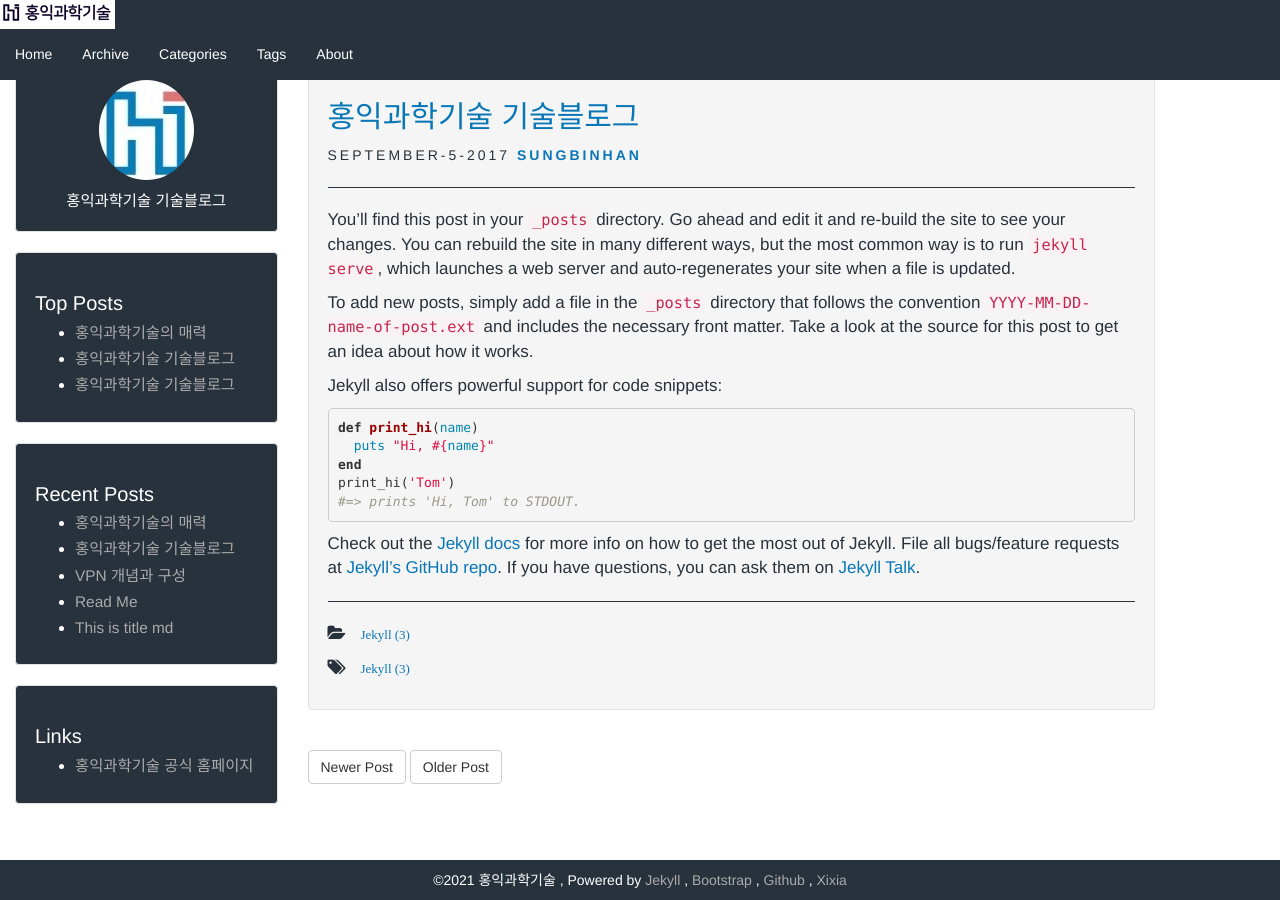
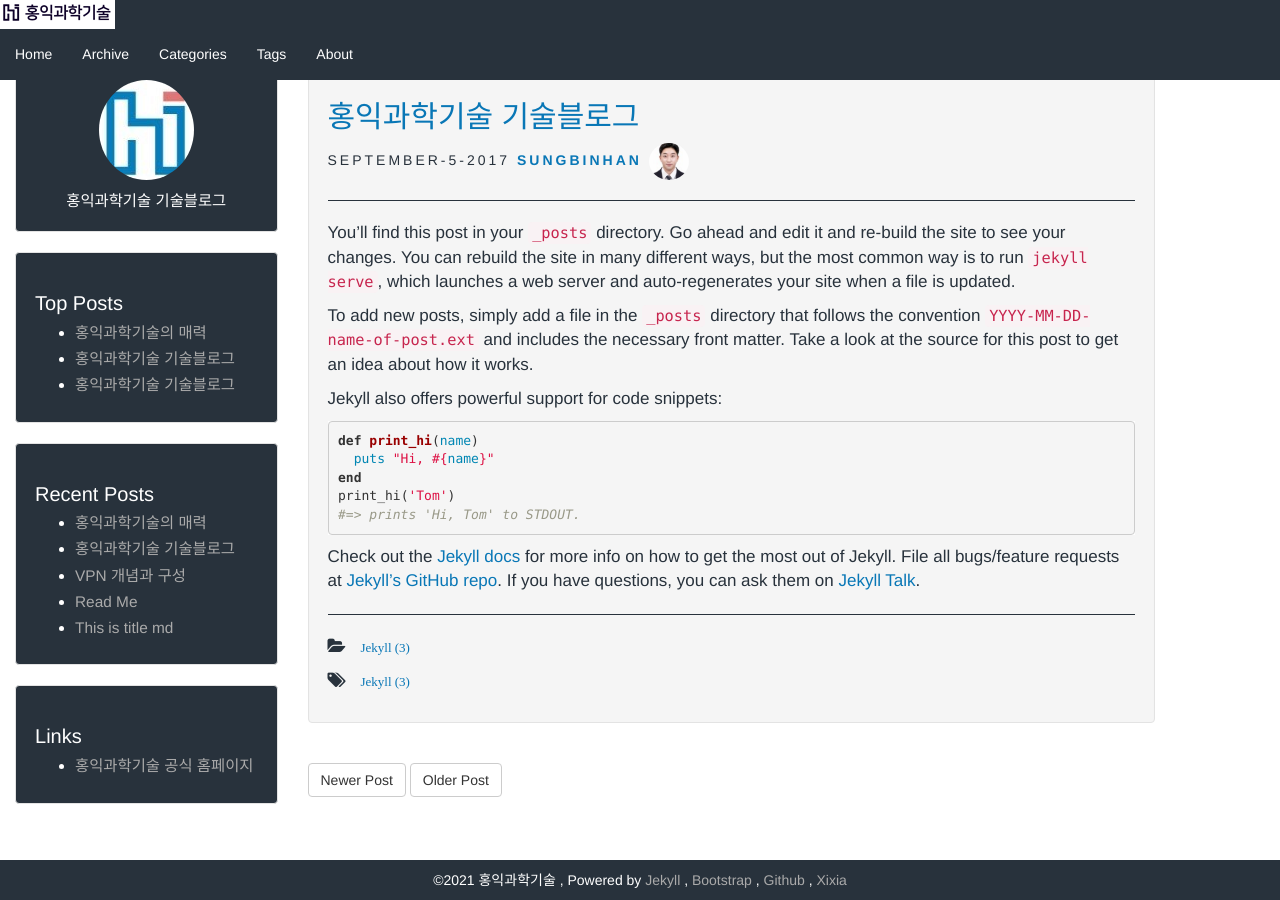
Before and after one commit to jangh-lee/hongikit-mts.github.io, a Jekyll site: the page built from _posts/2017-09-05-welcome-to-jekyll.markdown, in a window 1280 px wide. Built offline with Jekyll 4.4.1, drawn with Linux system fonts in a browser that asks for light colours.

Commit message:
Update post.html

```diff
--- a/_layouts/post.html
+++ b/_layouts/post.html
@@ -8,7 +8,7 @@
             {% assign date_format = site.date_format.title %}
             {{ page.date | date: date_format }}
             <a><strong>SungBinHan</strong></a>
-           <span class="Post-img" <img src="{{ site.baseurl }}/assets/images/sb.PNG" class="img-circle" width="40px" /></span>
+           <img src="{{ site.baseurl }}/assets/images/sb.PNG" class="img-circle" width="40px" />
         </span>
         <hr style="border-top:1px solid #28323C;"/>
     {% if site.comments and page.comments %}
```
